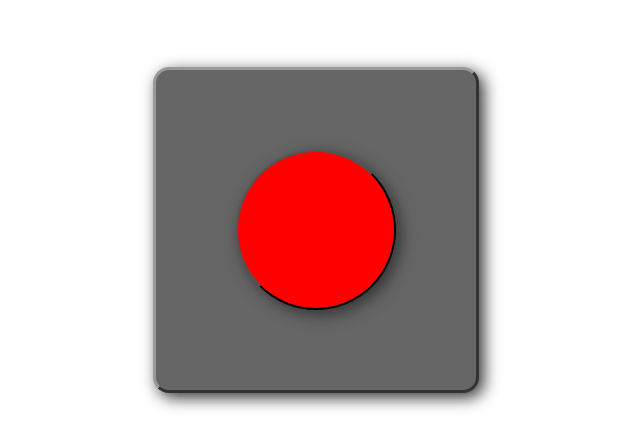
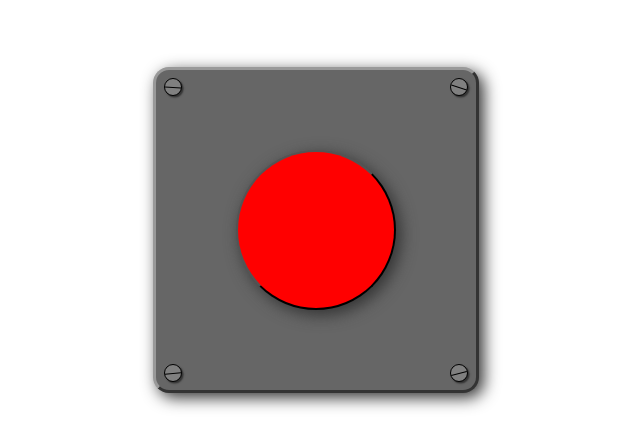
Before and after one commit to mcpeakdb/dbmj-dev-page, a Vue app: page /#/ in a window 1280 px wide. Shown: the part 170-613 px from the top of the page, without its empty margins (324-964 px from the left). Built offline with nearby package versions, Linux system fonts and the light colour scheme.

Commit message:
easter eggs on button bolts and working on active fake windows

```diff
--- a/src/components/StepTwo.vue
+++ b/src/components/StepTwo.vue
@@ -54,6 +54,7 @@ export default defineComponent({
           <span>I am a Sr. Full Stack Developer at Keeping Current Matters <i>(a link to our website is on the 'desktop')</i></span>
         </div>`,
         type: "html",
+        active: false,
       },
       {
         name: "dancingbaby.jpg",
@@ -64,6 +65,7 @@ export default defineComponent({
           src="https://upload.wikimedia.org/wikipedia/en/c/ce/DancingBaby.jpg"
         /></div>`,
         type: "jpg",
+        active: false,
       },
       {
         name: "https://www.keepingcurrentmatters.com",
@@ -74,6 +76,7 @@ export default defineComponent({
           src="https://www.keepingcurrentmatters.com"
         />`,
         type: "html",
+        active: false,
       },
     ]);
 
--- a/src/components/StepZero.vue
+++ b/src/components/StepZero.vue
@@ -2,11 +2,19 @@
   <div class="step-zero-wrapper">
     <div class="step-content step-zero-content">
       <div class="button-wrapper">
+        <div class="button-bolts-row">
+          <div @click="screwBolt" class="button-bolt button-bolt-1"></div>
+          <div @click="screwBolt" class="button-bolt button-bolt-2"></div>
+        </div>
         <button @click="submit()">
           <span v-if="!pressed && showPressMe2">You know you want to</span>
           <span v-else-if="!pressed && showPressMe">Press Me</span>
           <span v-else-if="pressed">YAY!</span>
         </button>
+        <div class="button-bolts-row">
+          <div @click="screwBolt" class="button-bolt button-bolt-3"></div>
+          <div @click="screwBolt" class="button-bolt button-bolt-4"></div>
+        </div>
       </div>
     </div>
     <nav>
@@ -60,8 +68,53 @@
       height: 20rem;
       width: 20rem;
       display: flex;
-      justify-content: center;
+      flex-direction: column;
+      justify-content: space-between;
       align-items: center;
+
+      .button-bolts-row {
+        display: flex;
+        justify-content: space-between;
+        width: 100%;
+
+        .button-bolt {
+          border: 1px solid $black;
+          border-radius: 50%;
+          width: 1rem;
+          height: 1rem;
+          margin: 0.5rem;
+          background: $grey;
+          box-shadow: 0.1rem 0.1rem 0.1rem 0 $grey3;
+
+          &.bolt-lost {
+            background: black;
+            box-shadow: none;
+          }
+          &:after {
+            position: relative;
+            left: 0;
+            top: 50%;
+            height: 1px;
+            background: $black;
+            content: "";
+            width: 100%;
+            display: block;
+            transition: transform 0.3s linear;
+          }
+          &.button-bolt-1:after {
+            transform: var(--button-bolt);
+          }
+          &.button-bolt-2:after {
+            transform: var(--button-bolt);
+          }
+          &.button-bolt-3:after {
+            transform: var(--button-bolt);
+          }
+          &.button-bolt-4:after {
+            transform: var(--button-bolt);
+          }
+        }
+      }
 
       button {
         background: $red;
@@ -89,11 +142,25 @@
 </style>
 
 <script lang="ts">
-import { defineComponent, ref } from "vue";
+import { defineComponent, onMounted, ref } from "vue";
 
 export default defineComponent({
   name: "StepZero",
   setup(props, { emit }) {
+    // random rotation for the 'bolts' on the button
+    onMounted(() => {
+      Object.values(
+        document.getElementsByClassName(
+          "button-bolt"
+        ) as HTMLCollectionOf<HTMLElement>
+      ).forEach((buttonBolt, index) => {
+        buttonBolt.style.setProperty(
+          "--button-bolt",
+          `rotate(${Math.floor(Math.random() * 360)}deg)`
+        );
+      });
+    });
+
     const submit = (): void => {
       pressed.value = true;
       setTimeout(() => {
@@ -118,8 +185,32 @@ export default defineComponent({
       showPressMe2.value = true;
     }, 20000);
 
+    const screwBolt = (e: PointerEvent): void => {
+      if (e === null || e.target === null) {
+        return;
+      }
+
+      const target = e.target as HTMLElement;
+
+      if (target.classList.contains("bolt-lost")) {
+        return;
+      }
+
+      const loseBolt = Math.floor(Math.random() * 50);
+      if (loseBolt === 0) {
+        target.classList.add("bolt-lost");
+        return;
+      }
+
+      target.style.setProperty(
+        "--button-bolt",
+        `rotate(${Math.floor(Math.random() * 360)}deg)`
+      );
+    };
+
     return {
       submit,
+      screwBolt,
       pressed,
       showPressMe,
       showPressMe2,
--- a/src/components/widgets/FakeWindows/FakeDesktopIcon.vue
+++ b/src/components/widgets/FakeWindows/FakeDesktopIcon.vue
@@ -45,6 +45,7 @@ export default defineComponent({
     const open = (program: FakeProgram): void => {
       program.open = true;
       program.minimized = false;
+      program.active = true;
     };
 
     return {
@@ -64,6 +65,7 @@ export default defineComponent({
           minimized: false,
           data: `no data`,
           type: "png",
+          active: false,
         };
       },
     },
--- a/src/components/widgets/FakeWindows/FakeStartMenu.vue
+++ b/src/components/widgets/FakeWindows/FakeStartMenu.vue
@@ -1,6 +1,6 @@
 <template>
   <div class="fake-start-bar">
-    <button @click="toggleMenu" :class="{ 'menu-open': menuOpened }">
+    <button @click="toggleMenu" :class="{ active: menuOpened }">
       Start
       <div
         v-if="menuOpened"
@@ -22,6 +22,7 @@
     <button
       v-for="programOpen in programsOpen"
       :key="programOpen"
+      :class="{ active: programOpen.active }"
       @click="handleMenuClick(programOpen)"
     >
       {{ programOpen.name }}
@@ -65,7 +66,7 @@
     }
   }
 
-  button.menu-open {
+  button.active {
     border-top: inset 0.2rem $black;
     border-left: inset 0.2rem $black;
     border-bottom: inset 0.2rem $white;
@@ -96,6 +97,7 @@ export default defineComponent({
             minimized: false,
             data: `no data`,
             type: "png",
+            active: false,
           },
         ];
       },
@@ -117,6 +119,7 @@ export default defineComponent({
     const handleMenuClick = (program: FakeProgram): void => {
       program.open = true;
       program.minimized = !program.minimized;
+      program.active = !program.active;
     };
 
     return {
--- a/src/components/widgets/FakeWindows/FakeWindow.vue
+++ b/src/components/widgets/FakeWindows/FakeWindow.vue
@@ -103,6 +103,7 @@ export default defineComponent({
           minimized: false,
           data: `no data`,
           type: "png",
+          active: false,
         };
       },
     },
--- a/src/components/widgets/FakeWindows/FakeWindowManager.vue
+++ b/src/components/widgets/FakeWindows/FakeWindowManager.vue
@@ -7,7 +7,7 @@
         title="aboutme.html"
         :program="program"
         @close="program.open = false"
-        @minimize="program.minimized = true"
+        @minimize="minimize(program)"
       >
       </FakeWindow>
     </span>
@@ -36,10 +36,21 @@ export default defineComponent({
             minimized: false,
             data: `no data`,
             type: "png",
+            active: false,
           },
         ];
       },
     },
   },
+  setup() {
+    const minimize = (program: FakeProgram): void => {
+      program.minimized = true;
+      program.active = false;
+    };
+
+    return {
+      minimize,
+    };
+  },
 });
 </script>
--- a/src/router/index.ts
+++ b/src/router/index.ts
@@ -1,5 +1,5 @@
 import { createRouter, createWebHashHistory, RouteRecordRaw } from "vue-router";
-import HomeView from "../views/HomeView.vue";
+import HomeView from "@/views/HomeView.vue";
 
 const routes: Array<RouteRecordRaw> = [
   {
--- a/src/types/index.ts
+++ b/src/types/index.ts
@@ -5,4 +5,5 @@ export interface FakeProgram {
   minimized: boolean;
   data: string;
   type: string;
+  active: boolean;
 }
```
Also changed, not shown: .eslintrc.js.
